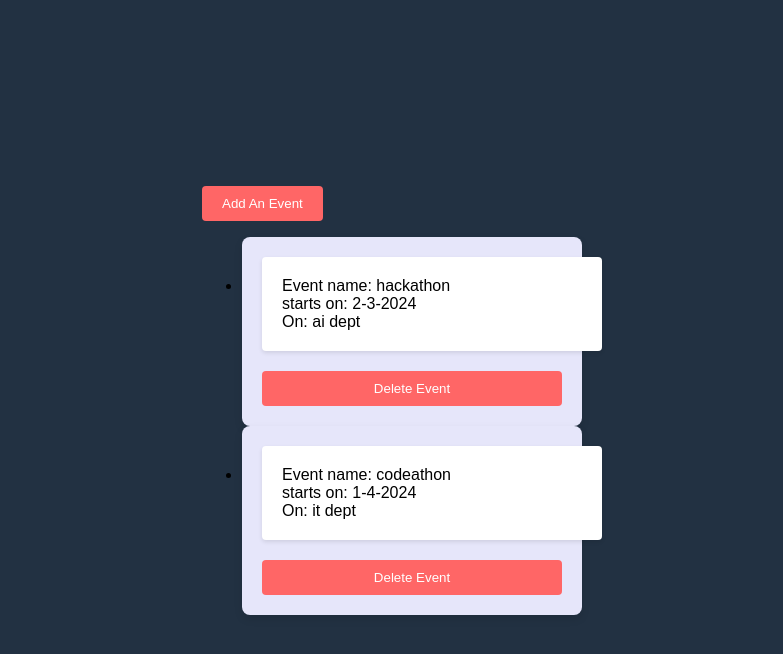
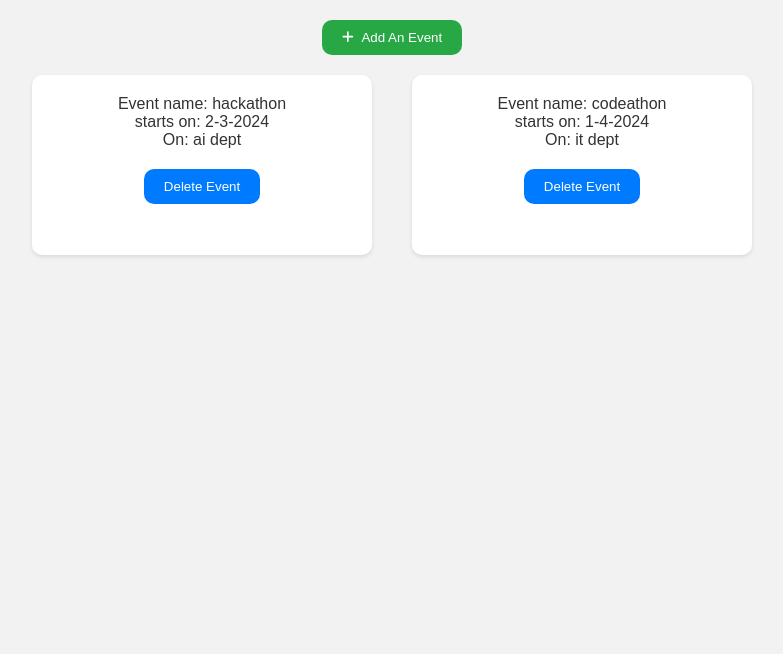
Before and after one commit to saliniyan/Event_manager, a React (Create React App) app: page / in a window 1280 px wide. Shown: the top 654 px of the page, without its empty margins (248-1031 px from the left). Built offline with nearby package versions, Linux system fonts and the light colour scheme.

Commit message:
changed ui

```diff
--- a/package.json
+++ b/package.json
@@ -3,6 +3,9 @@
   "version": "0.1.0",
   "private": true,
   "dependencies": {
+    "@fortawesome/fontawesome-svg-core": "^6.5.2",
+    "@fortawesome/free-solid-svg-icons": "^6.5.2",
+    "@fortawesome/react-fontawesome": "^0.2.2",
     "@testing-library/jest-dom": "^5.17.0",
     "@testing-library/react": "^13.4.0",
     "@testing-library/user-event": "^13.5.0",
--- a/src/Add.js
+++ b/src/Add.js
@@ -1,9 +1,10 @@
 import React from "react";
+import './App'
 
 const Add=({name,setName,date,setDate,place,setPlace,handleFormSubmit})=>
 {
     return(
-        <form onSubmit={handleFormSubmit}>
+        <form onSubmit={handleFormSubmit} className="add-form">
        <input
          type="text"
          name="name"
@@ -31,7 +32,7 @@ const Add=({name,setName,date,setDate,place,setPlace,handleFormSubmit})=>
          required
        />
        <br />
-       <button type="submit">Submit</button>
+       <button type="submit" className="button">Submit</button>
      </form>
       )
 }
--- a/src/App.css
+++ b/src/App.css
@@ -1,45 +1,82 @@
 body {
-  background-color: #223142;
+  margin: 0;
   padding: 0;
-  display: flex;
-  justify-content: center;
-  align-items: center;
-  height: 100vh;
   font-family: Arial, sans-serif;
+  color: #333;
+  font-size: 16px;
+  transition: background-color 0.3s ease; /* Transition for background color */
 }
 
+
 .container {
-  background-color: #E6E6FA;
-  box-shadow: 0 4px 8px rgba(0, 0, 0, 0.1);
-  border-radius: 8px;
-  padding: 20px;
-  width: 300px;
   display: flex;
   flex-direction: column;
-  gap: 20px;
+  align-items: center;
+  justify-content: center;
 }
 
-.inner-container {
+
+.list {
+  list-style-type: none;
+  padding: 0;
+  margin: 0;
+  display: flex;
+  flex-wrap: wrap;
+  justify-content: space-around;
+}
+
+.event-item {
+  width: 300px;
+  height: 140px;
+  margin: 20px;
+  padding: 20px;
+  border-radius: 10px;
+  box-shadow: 0 2px 4px rgba(0, 0, 0, 0.1);
   background-color: #fff;
-  padding: 20px;
-  width: 100%;
-  display: flex;
-  justify-content: space-between;
-  align-items: center;
-  border-radius: 4px;
-  box-shadow: 0 2px 4px rgba(0, 0, 0, 0.1);
+  text-align: center;
+  transition: transform 0.3s ease, box-shadow 0.3s ease;
+}
+
+
+.event-item:hover {
+  transform: translateY(-5px);
+  box-shadow: 0 6px 12px rgba(0, 0, 0, 0.1);
+}
+
+.event-item button {
+  background-color: #007bff;
+  color: #fff;
+  border: none;
+  padding: 10px 20px;
+  border-radius: 10px;
+  cursor: pointer;
+  margin-top: 20px;
+  transition: background-color 0.3s ease;
+}
+
+.event-item button:hover {
+  background-color: #0056b3;
+}
+
+
+body {
+margin: 0;
+min-height: 100%;
+background-color: #f2f2f2;
+transition: background-color 0.3s ease; /* Transition for background color */
 }
 
 .button {
-  background-color: #ff6666;
-  color: white;
+  background-color: #28a745;
+  color: #fff;
   border: none;
-  border-radius: 4px;
   padding: 10px 20px;
+  border-radius: 10px;
   cursor: pointer;
+  margin-top: 20px;
   transition: background-color 0.3s ease;
 }
 
 .button:hover {
-  background-color: #ff3333;
+  background-color: #218838;
 }
--- a/src/App.js
+++ b/src/App.js
@@ -2,10 +2,14 @@ import React from "react"
 import { useState } from "react";
 import './App.css'
 import Add from "./Add";
+import { FontAwesomeIcon } from '@fortawesome/react-fontawesome';
+import { faPlus } from '@fortawesome/free-solid-svg-icons';
+
 
 const App=()=>
 {
-  const [event,setevent]=useState([
+  const [event,setevent]=useState
+  ([
     {
     id:0,
     name:'hackathon',
@@ -40,14 +44,14 @@ const App=()=>
 
   const deleteevent=(id)=>{
     const deleteitem=event.filter((i)=>i.id!==id)
-
     setevent(deleteitem)
   }
 
   return(
-    <div>
-      <button onClick={handlesubmit}className="button">Add An Event</button>
-
+    <div className="container">
+      <button onClick={handlesubmit} className="button">
+      <FontAwesomeIcon icon={faPlus} style={{ marginRight: '5px' }} /> Add An Event
+      </button>
       {isFormVisible && (
       <Add
       name={name}
@@ -59,10 +63,10 @@ const App=()=>
       handleFormSubmit={handleFormSubmit}
     />
       )}
-      <div>
-        <ul>
+      <div className="list">
         {event.map((i)=>(
           <li key={i.id}>
+           <div className="event-item">
               <div className="container">
                 <div className="inner-container">
                 Event name: {i.name}
@@ -73,9 +77,9 @@ const App=()=>
               </div>
               <button  onClick={()=>deleteevent(i.id)} className="button">Delete Event</button>
             </div>
+            </div>
           </li>
         ))}
-        </ul>
       </div>
     </div>
   )
```
Also changed, not shown: 1 other file (tests, documents, lock files or other folders). Lines whose indentation alone changed are shown as unchanged.
